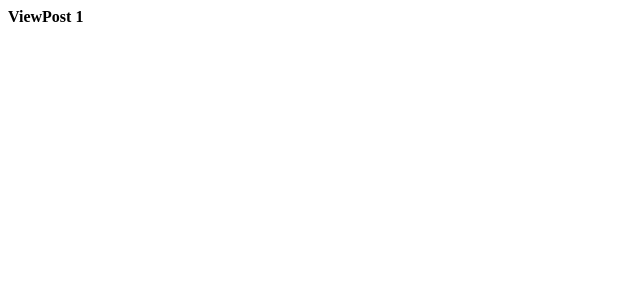
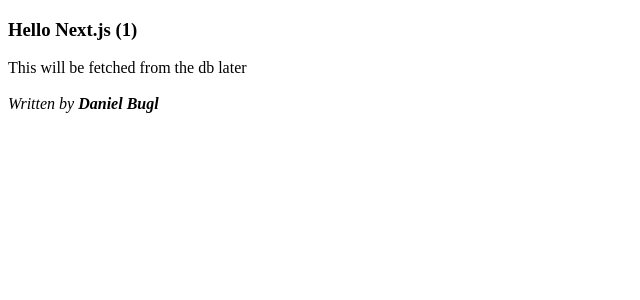
Before and after one commit to drossano/cs618-nextjs, a Next.js app in the folder my-app/: page /posts/1 in a window 1280 px wide. Shown: the top 300 px of the page, without its empty margins (0-640 px from the left). Built offline with nearby package versions, Linux system fonts and the light colour scheme.

Commit message:
define all pages

```diff
--- a/my-app/src/app/create/page.js
+++ b/my-app/src/app/create/page.js
@@ -1,3 +1,5 @@
+import { CreatePost } from '@/components/CreatePost'
+
 export default function CreatePostPage() {
-  return <strong>CreatePost</strong>
+  return <CreatePost />
 }
--- a/my-app/src/app/login/page.js
+++ b/my-app/src/app/login/page.js
@@ -1,3 +1,5 @@
+import { Login } from '@/components/Login'
+
 export default function LoginPages() {
-  return <strong>Login</strong>
+  return <Login />
 }
--- a/my-app/src/app/posts/[id]/page.js
+++ b/my-app/src/app/posts/[id]/page.js
@@ -1,3 +1,17 @@
+import { FullPost } from '@/components/FullPost'
+
 export default function ViewPostPage({ params }) {
-  return <strong>ViewPost {params.id}</strong>
+  const post = {
+    title: `Hello Next.js (${params.id})`,
+    contents: 'This will be fetched from the db later',
+    author: { username: 'Daniel Bugl' },
+  }
+
+  return (
+    <FullPost
+      title={post.title}
+      contents={post.contents}
+      author={post.author}
+    />
+  )
 }
--- a/my-app/src/app/signup/page.js
+++ b/my-app/src/app/signup/page.js
@@ -1,3 +1,5 @@
+import { second, Signup } from '@/components/Signup'
+
 export default function SignupPage() {
-  return <strong>Signup</strong>
+  return <Signup />
 }
--- /dev/null
+++ b/my-app/src/components/FullPost.jsx
@@ -0,0 +1,21 @@
+import PropTypes from 'prop-types'
+export function FullPost({ title, contents, author }) {
+  return (
+    <article>
+      <h3>{title}</h3>
+      <div>{contents}</div>
+      <br />
+      <em>
+        Written by <strong>{author.username}</strong>
+      </em>
+    </article>
+  )
+}
+
+FullPost.propTypes = {
+  title: PropTypes.string.isRequired,
+  author: PropTypes.shape({
+    username: PropTypes.string.isRequired,
+  }).isRequired,
+  contents: PropTypes.string,
+}
```
Also changed, not shown: my-app/src/app/page.js (+7 -2 lines), my-app/src/components/CreatePost.jsx (added, +15 -0 lines), my-app/src/components/Login.jsx (added, +17 -0 lines), my-app/src/components/Post.jsx (added, +21 -0 lines), my-app/src/components/PostList.jsx (added, +19 -0 lines), my-app/src/components/Signup.jsx (added, +17 -0 lines), 1 other file (tests, documents, lock files or other folders).
